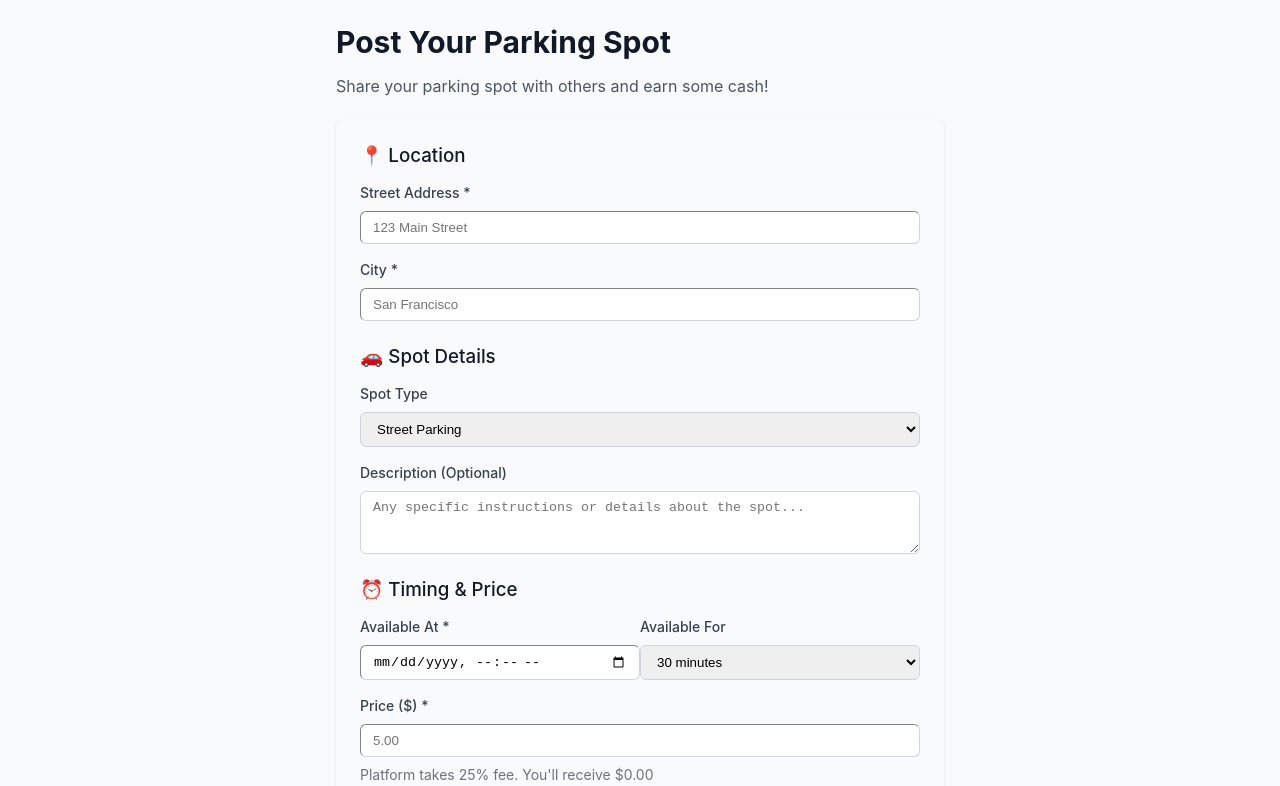
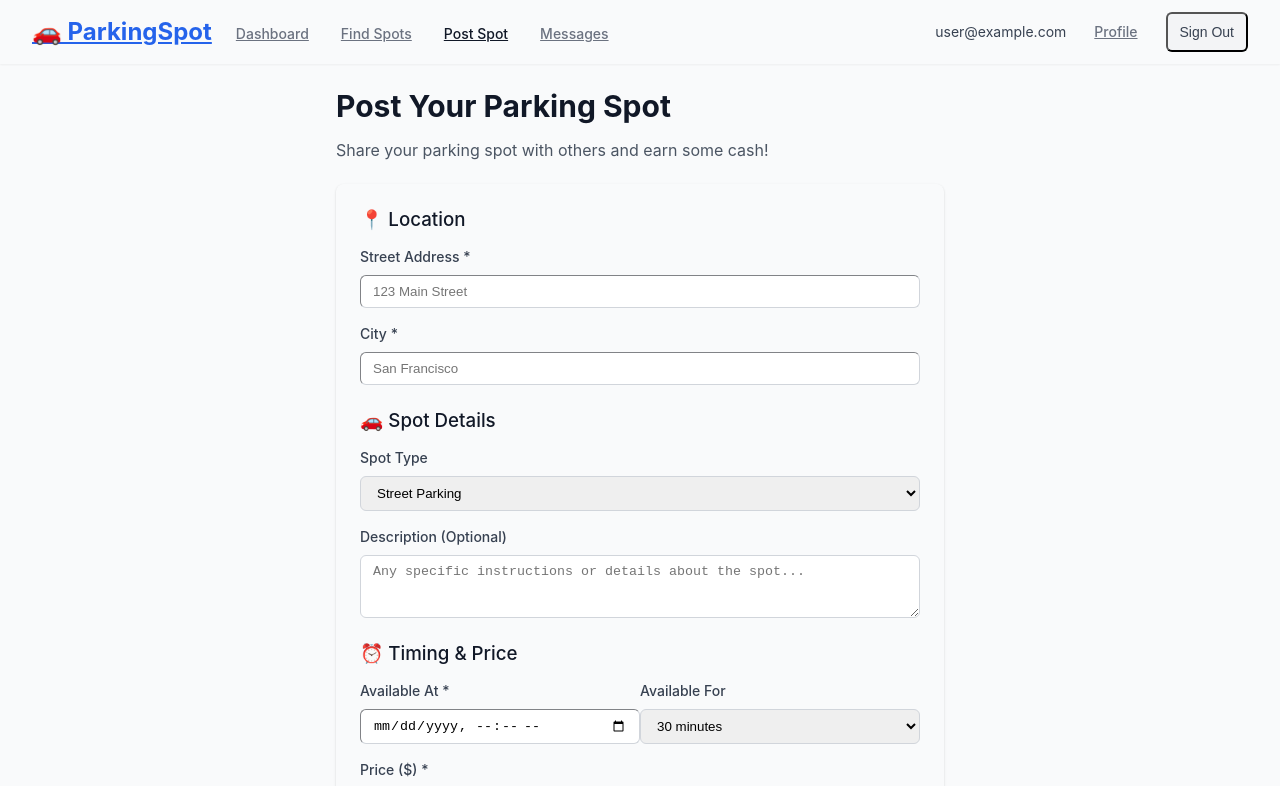
Before and after one commit to birthquake/parking-handoff, a React (Create React App) app: page /post-spot in a window 1280 px wide. Shown: the top 786 px of the page. Built offline with nearby package versions, Linux system fonts and the light colour scheme; no server answers; sample sign-in values are in the browser's storage; the HTML template or start-up script is replaced by a standard one.

Commit message:
Update PostSpot.js

```diff
--- a/src/components/PostSpot/PostSpot.js
+++ b/src/components/PostSpot/PostSpot.js
@@ -1,6 +1,7 @@
 import React, { useState, useEffect } from 'react';
 import { collection, addDoc, serverTimestamp } from 'firebase/firestore';
 import { db, COLLECTIONS, APP_CONSTANTS } from '../../firebase/config';
+import Navigation from '../Navigation/Navigation';
 
 const PostSpot = ({ user }) => {
   const [formData, setFormData] = useState({
@@ -149,6 +150,8 @@ const PostSpot = ({ user }) => {
 
   return (
     <div className="min-h-screen bg-gray-50">
+      <Navigation user={user} />
+
       <div className="max-w-2xl mx-auto px-4 sm:px-6 lg:px-8">
         <div className="py-6">
           <h1 className="text-3xl font-bold text-gray-900">
```
